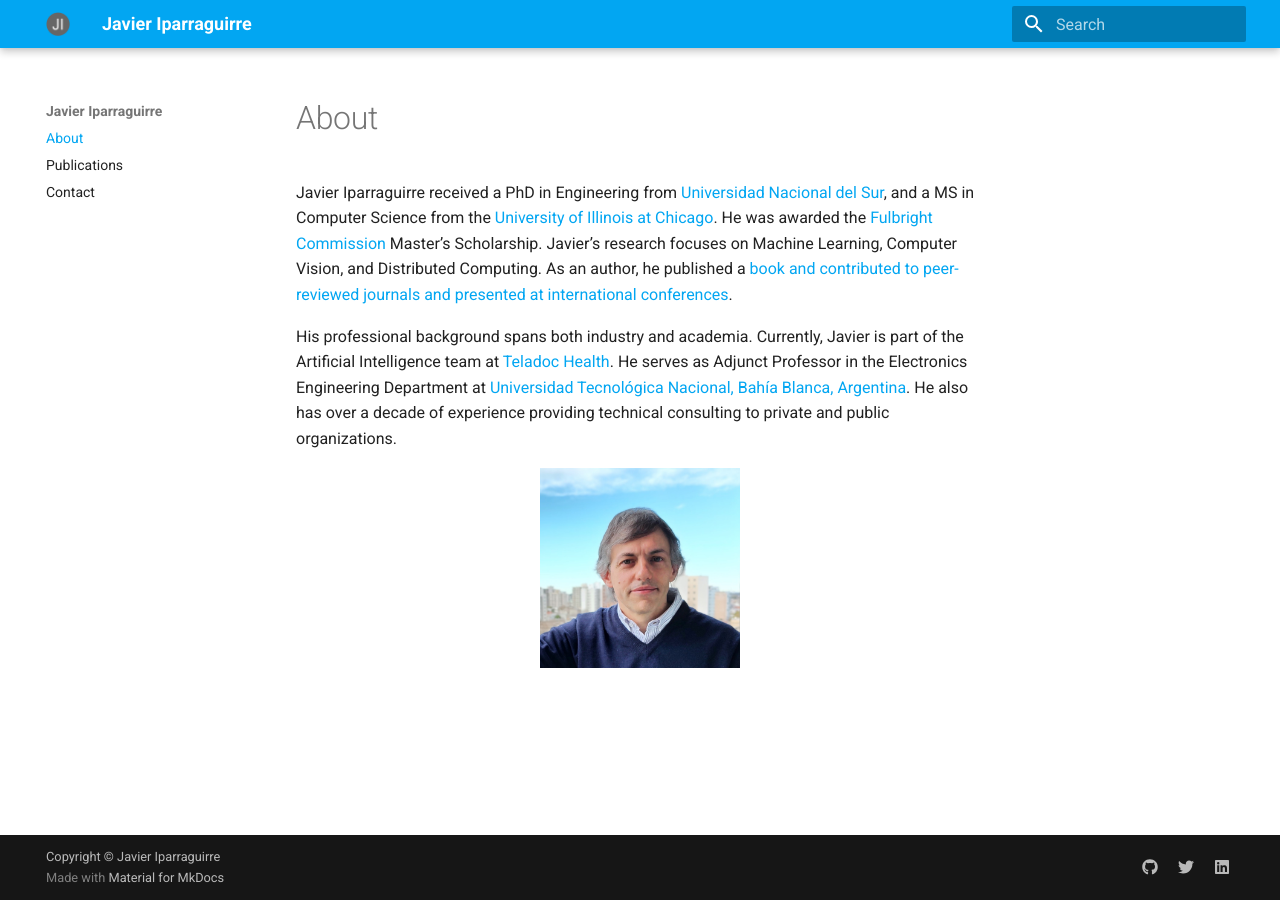
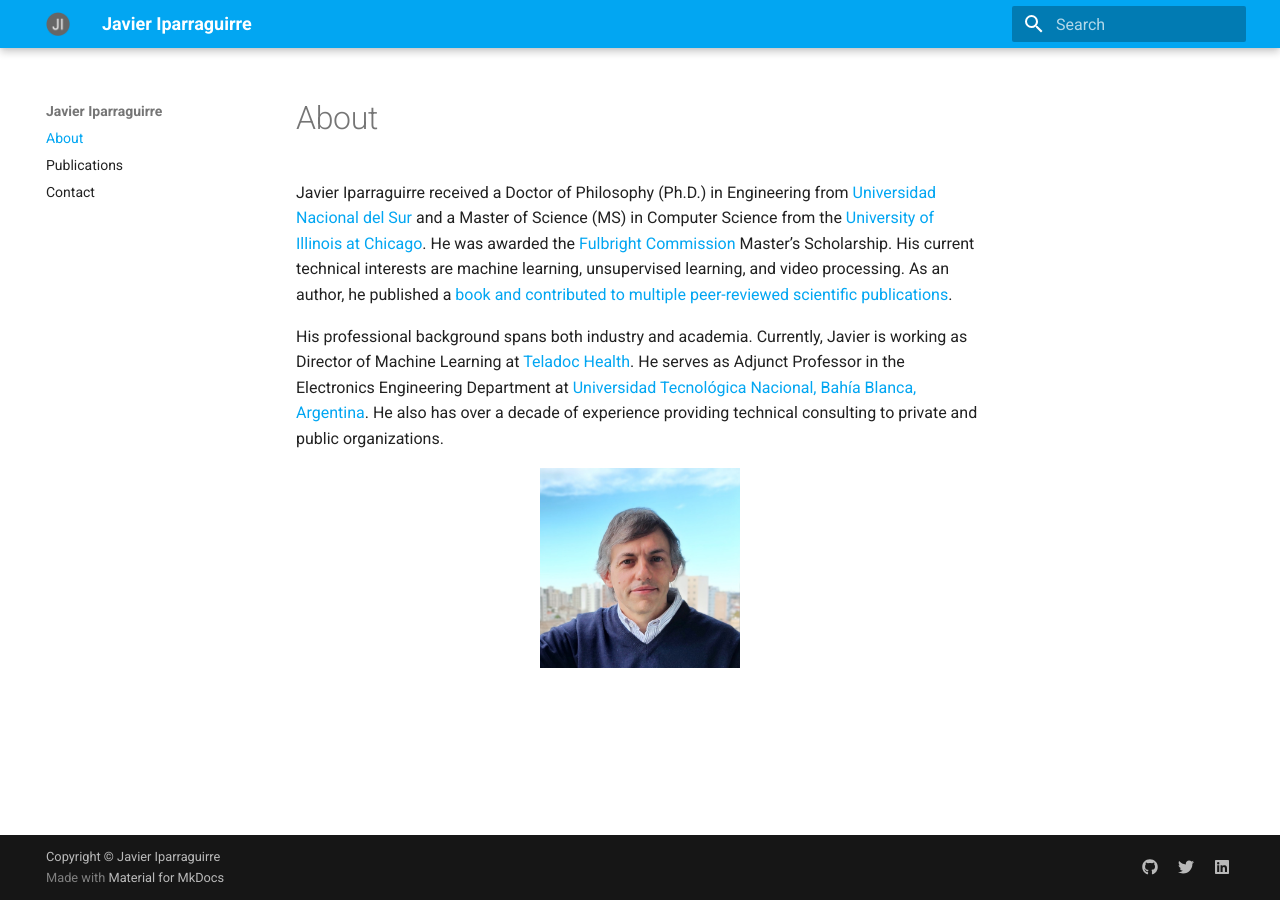
Before and after one commit to javierip/javierip.github.io, an MkDocs documentation site: the page built from docs/index.md, in a window 1280 px wide. Built offline with MkDocs 1.6.1 and Material for MkDocs 9.7.7, drawn with Linux system fonts in a browser that asks for light colours.

```diff
--- a/docs/index.md
+++ b/docs/index.md
@@ -1,7 +1,7 @@
 # About
 
-Javier Iparraguirre received a PhD in Engineering from <a href="https://www.uns.edu.ar/" target="_blank" rel="noopener noreferrer">Universidad Nacional del Sur</a>, and a MS in Computer Science from the <a href="https://www.uic.edu/" target="_blank" rel="noopener noreferrer">University of Illinois at Chicago</a>. He was awarded the <a href="https://fulbright.edu.ar/" target="_blank" rel="noopener noreferrer">Fulbright Commission</a> Master’s Scholarship. Javier’s research focuses on Machine Learning, Computer Vision, and Distributed Computing. As an author, he published a <a href="https://scholar.google.com.ar/citations?hl=en&user=PNNFrAQAAAAJ&view_op=list_works&sortby=pubdate" target="_blank" rel="noopener noreferrer">book and contributed to peer-reviewed journals and presented at international conferences</a>.
+Javier Iparraguirre received a Doctor of Philosophy (Ph.D.) in Engineering from <a href="https://www.uns.edu.ar/" target="_blank" rel="noopener noreferrer">Universidad Nacional del Sur</a> and a Master of Science (MS) in Computer Science from the <a href="https://www.uic.edu/" target="_blank" rel="noopener noreferrer">University of Illinois at Chicago</a>. He was awarded the <a href="https://fulbright.edu.ar/" target="_blank" rel="noopener noreferrer">Fulbright Commission</a> Master’s Scholarship. His current technical interests are machine learning, unsupervised learning, and video processing. As an author, he published a <a href="https://scholar.google.com.ar/citations?hl=en&user=PNNFrAQAAAAJ&view_op=list_works&sortby=pubdate" target="_blank" rel="noopener noreferrer">book and contributed to multiple peer-reviewed scientific publications</a>.
 
-His professional background spans both industry and academia. Currently, Javier is part of the Artificial Intelligence team at <a href="https://www.teladochealth.com/" target="_blank" rel="noopener noreferrer">Teladoc Health</a>. He serves as Adjunct Professor in the Electronics Engineering Department at <a href="https://www.frbb.utn.edu.ar/frbb/" target="_blank" rel="noopener noreferrer">Universidad Tecnológica Nacional, Bahía Blanca, Argentina</a>. He also has over a decade of experience providing technical consulting to private and public organizations.
+His professional background spans both industry and academia. Currently, Javier is working as Director of Machine Learning at <a href="https://www.teladochealth.com/" target="_blank" rel="noopener noreferrer">Teladoc Health</a>. He serves as Adjunct Professor in the Electronics Engineering Department at <a href="https://www.frbb.utn.edu.ar/frbb/" target="_blank" rel="noopener noreferrer">Universidad Tecnológica Nacional, Bahía Blanca, Argentina</a>. He also has over a decade of experience providing technical consulting to private and public organizations.
 
 <p style="text-align:center"> <img src="images/javier-iparraguirre.jpg" width="200" > </p>
--- a/requirements.txt
+++ b/requirements.txt
@@ -1 +1,2 @@
-mkdocs-material
+mkdocs>=1.6,<2.0
+mkdocs-material>=9.5,<9.7
```
Also changed, not shown: README.md (+2 -2 lines).
